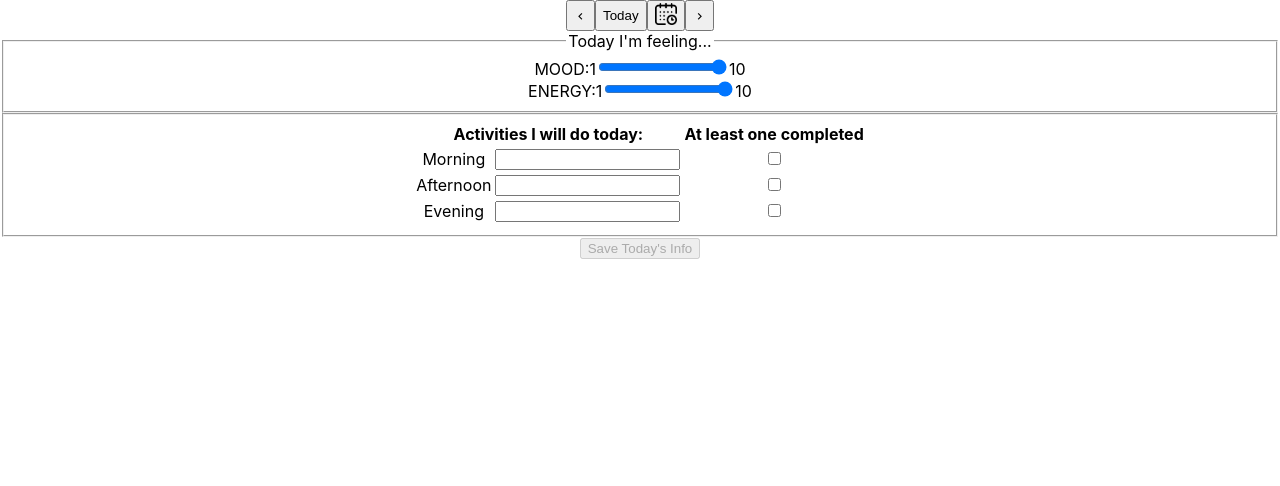
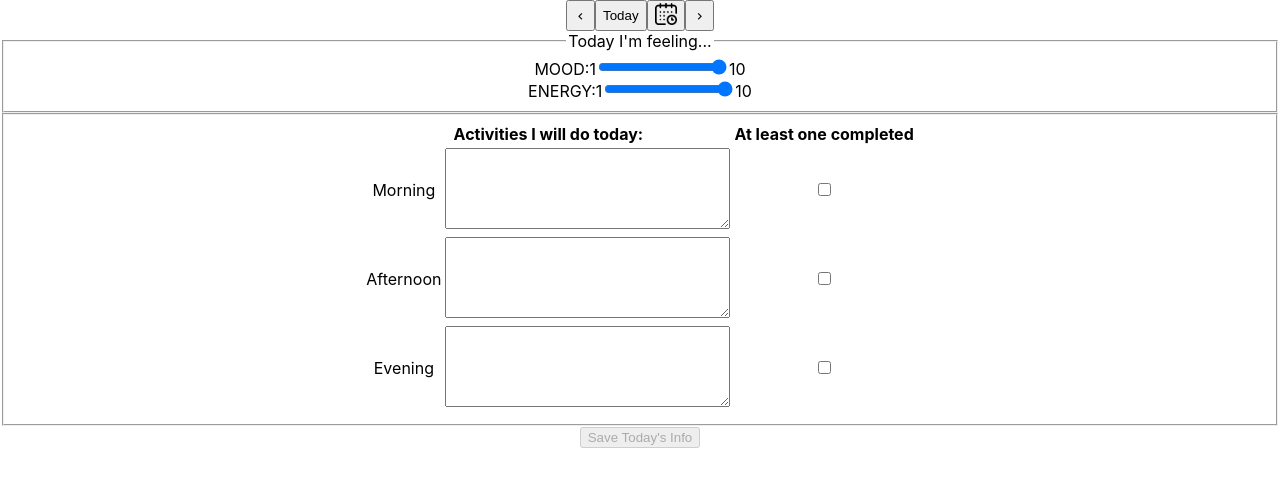
Before and after one commit to alexpwooddev/mood-forecaster-and-planner, a React (Create React App) app: page / in a window 1280 px wide. Shown: the top 486 px of the page. Built offline with nearby package versions, Linux system fonts and the light colour scheme.

Commit message:
fix form initial render to have value from storage

```diff
--- a/src/App.js
+++ b/src/App.js
@@ -1,3 +1,5 @@
+import { useSelector } from "react-redux";
+
 import './App.css';
 import { Form } from './features/forms/Form';
 import { Navbar } from './components/Navbar';
@@ -16,10 +18,20 @@ import { Navbar } from './components/Navbar';
 // store.dispatch(getFormForSelectedDate());
 
 function App() {
+  const formStatus = useSelector(state => state.forms.status);
+
+  let contentToRender;
+
+  if (formStatus === 'loading') {
+    contentToRender = '';
+  } else if (formStatus === 'succeeded') {
+    contentToRender = <Form />;
+  }
+
   return (
     <div className="App">
       <Navbar />
-      <Form />
+      {contentToRender}
     </div>
   );
 }
--- a/src/features/forms/Form.js
+++ b/src/features/forms/Form.js
@@ -17,17 +17,18 @@ const defaultFormValues = {
   eveningCheckbox: false,
 };
 
-export const Form = (props) => {
+export const Form = () => {
   const dispatch = useDispatch();
   const selectedForm = useSelector((state) => state.forms.selectedForm);
-  const selectedFormIsEmpty = selectedForm && Object.keys(selectedForm).length === 0 && selectedForm.constructor === Object;
 
   const [addRequestStatus, setAddRequestStatus] = useState("idle");
-  const [form, setForm] = useState(selectedFormIsEmpty === true ? defaultFormValues: selectedForm);
+  const [form, setForm] = useState(
+    selectedForm ? selectedForm : defaultFormValues
+  );
 
-  useEffect(() => {
-      console.log(form)
-  }, [form])
+  // useEffect(() => {
+
+  // }, []);
 
   const canSave =
     form["morningText"].length > 0 &&
@@ -101,12 +102,12 @@ export const Form = (props) => {
             <tr>
               <td>Morning</td>
               <td>
-                <input
-                  type="textarea"
+                <textarea
                   id="morningText"
                   name="morningText"
                   rows="5"
                   cols="33"
+                  value={form.morningText}
                   onChange={handleChange}
                 />
               </td>
@@ -123,12 +124,12 @@ export const Form = (props) => {
             <tr>
               <td>Afternoon</td>
               <td>
-                <input
-                  type="textarea"
+                <textarea
                   id="afternoonText"
                   name="afternoonText"
                   rows="5"
                   cols="33"
+                  value={form.afternoonText}
                   onChange={handleChange}
                 />
               </td>
@@ -145,12 +146,12 @@ export const Form = (props) => {
             <tr>
               <td>Evening</td>
               <td>
-                <input
-                  type="textarea"
+                <textarea
                   id="eveningText"
                   name="eveningText"
                   rows="5"
                   cols="33"
+                  value={form.eveningText}
                   onChange={handleChange}
                 />
               </td>
--- a/src/features/forms/formsSlice.js
+++ b/src/features/forms/formsSlice.js
@@ -5,7 +5,7 @@ import { getFormsFromLocalStorage, addFormToLocalStorage } from  '../../dataAcce
 
 const initialState = {
   selectedDate: new Date().toISOString(),
-  selectedForm: {},
+  selectedForm: null,
   forms: [],
   status: "idle",
   error: null,
@@ -25,6 +25,8 @@ export const getFormForSelectedDate = createAsyncThunk(
     let localForms = await getFormsFromLocalStorage();
     let selectedDate = getState().forms.selectedDate;
     let selectedDateParsed = parseISO(selectedDate);
+    //need to get all forms for selectedDate (with auto-save there could be many)
+    //then select the newest saved for
     let formForSelectedDate = localForms.find(form => parseISO(form.date).toLocaleDateString() === selectedDateParsed.toLocaleDateString());
     return formForSelectedDate;
   }
```
